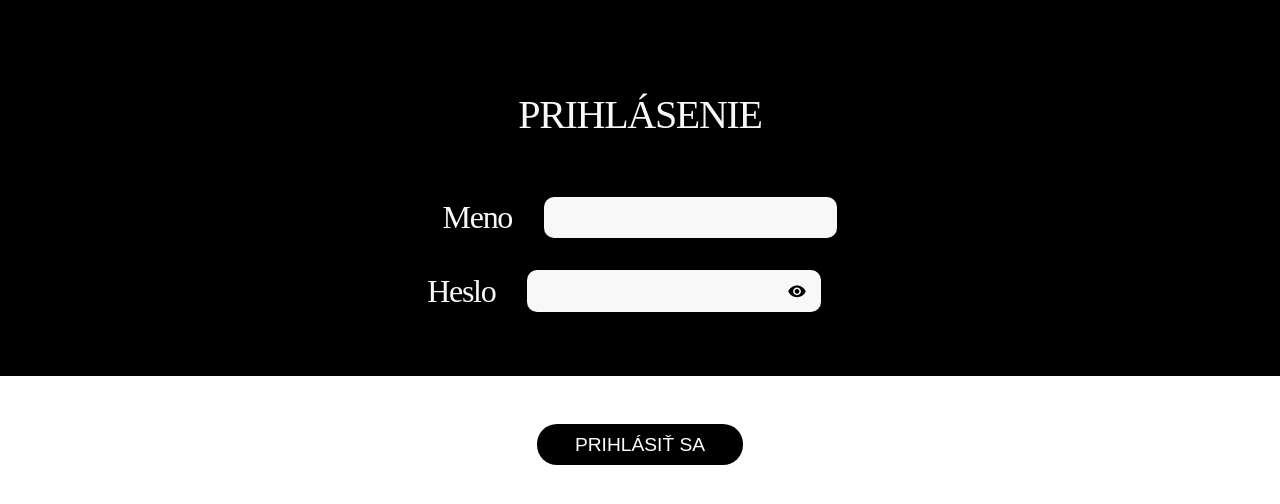
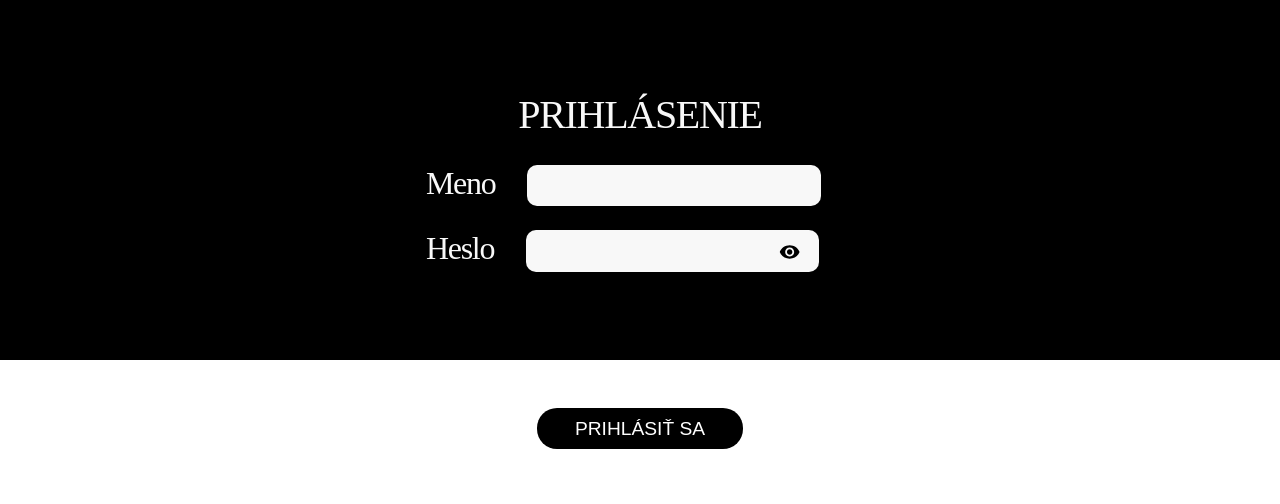
Before and after one commit to MaksymFurmanov/diary_plus, a React (Create React App) app: page /log_in in a window 1280 px wide. Shown: the top 504 px of the page. Built offline with nearby package versions, Linux system fonts and the light colour scheme; a web font is replaced by a local one.

Commit message:
Employees data fetching is done

```diff
--- a/src/App.css
+++ b/src/App.css
@@ -215,15 +215,23 @@ input, select {
     color: black;
 }
 
-.LogInPage .log-in-background div {
+.login-inputs {
     display: flex;
-    margin: 1em 0 0 0;
+    flex-direction: column;
+}
+
+.login-inputs .Input {
+    margin-bottom: 1.5em;
+}
+
+.password {
+    display: flex;
     align-items: center;
 }
 
-.password-eye svg {
-    transform: translate(-3em, 0.7em);
-    width: 1.5em;
+.password svg {
+    transform: translate(-3.5em, -0.7em);
+    width: 1.7em;
 }
 
 .SystemNavigation {
--- a/src/components/MainPages/LogInPage.js
+++ b/src/components/MainPages/LogInPage.js
@@ -26,53 +26,81 @@ const LogInPage = () => {
     const loginResult = async () => {
         try {
             const response = await fetch(
-                `${api}/user/log_in?username=${userForm.login}&password=${userForm.password}`
+                `${api}/user/log-in?username=${userForm.login}&password=${userForm.password}`
             );
             if (response.ok) {
                 const data = await response.json();
                 setUser(data);
                 navigate("/navigation");
             } else {
-                setUserForm(prevState => ({...prevState, wrong: true}));
+                setUserForm(prevState => ({
+                    ...prevState, wrong: true
+                }));
             }
         } catch (e) {
             console.log(e);
         }
     }
 
+/*    const loadEmployees = async () => {
+        try {
+            const response = await fetch(
+                `${api}/employees/load-employees`, {
+                    method: 'POST',
+                    headers: {
+                        'Content-Type': 'application/json'
+                    },
+                    body: JSON.stringify()
+                });
+            if (response.ok) {
+                console.log("OK");
+            } else {
+                console.log("ERROR");
+            }
+        } catch (e) {
+            console.log(e);
+        }
+    }*/
+
     const submitHandler = (e) => {
         e.preventDefault();
+
         loginResult();
     }
 
     return <form onSubmit={submitHandler} className={"LogInPage"}>
-        <div className="log-in-background v-center white-outline">
+        <div className="log-in-background v-center">
             <h1>PRIHLÁSENIE</h1>
+            <div className={"white-outline login-inputs"}>
                 <div>
                     <Input type={"text"}
                            name={"login"}
+                           position={"close"}
                            size={3}
                            value={userForm.login}
                            setter={setUserForm}
-                       state={userForm}>
+                           state={userForm}
+                           autoComplete={"username"}>
                         Meno</Input>
                 </div>
-            <div>
+                <div className={"password"}>
                     <Input type={passwordToggle ? "text" : "password"}
+                           position={"close"}
                            size={3}
                            name={"password"}
                            value={userForm.password}
                            setter={setUserForm}
-                       state={userForm}>
+                           state={userForm}
+                           autoComplete="current-password">
                         Heslo</Input>
-                <button className={"password-eye"}
-                        onClick={(e) =>
+                    <button onClick={(e) =>
                         passwordHandler(e)}>
                         {passwordToggle
                             ? <IoMdEyeOff/>
                             : <IoMdEye/>
                         }
                     </button>
+                </div>
             </div>
         </div>
         <div className={"v-center"}>
--- a/src/data/employees.js
+++ b/src/data/employees.js
@@ -1,13 +1,4 @@
 const employees = [
-    {
-        employee_id: 0,
-        department_id: 2,
-        name: "Maksym Furmanov",
-        position: "Riaditeľ podniku",
-        date_of_birth: "17.03.2004",
-        login: "admin",
-        password: "admin"
-    },
     {
         employee_id: 1,
         department_id: 0,
--- a/src/providers/EmployeesProvider.js
+++ b/src/providers/EmployeesProvider.js
@@ -1,20 +1,44 @@
-import {createContext, useContext, useState} from "react";
-import employeesData from "../data/employees";
+import { createContext, useContext, useEffect, useState} from "react";
+import { useServer } from "./SereverProvider";
 
 const EmployeesContext = createContext(undefined);
 const SetEmployeesContext = createContext(undefined);
 
-const EmployeesProvider = ({children}) => {
-    const [employees, setEmployees] = useState(employeesData);
+const EmployeesProvider = ({ children }) => {
+    const [employees, setEmployees] = useState([]);
+    const api = useServer();
 
-    return <SetEmployeesContext.Provider value={setEmployees}>
-        <EmployeesContext.Provider value={employees}>
-            {children}
-        </EmployeesContext.Provider>
-    </SetEmployeesContext.Provider>
-}
+    useEffect(() => {
+        const fetchEmployees = async () => {
+            try {
+                const response = await fetch(
+                    `${api}/employees/get-employees`
+                );
+                if (response.ok) {
+                    const data = await response.json();
+                    setEmployees(data);
+                } else {
+                    console.log("No employees found");
+                }
+            } catch (e) {
+                console.error("Error fetching employees:",
+                    `${api}/employees/get-employees`, e);
+            }
+        };
+
+        fetchEmployees();
+    }, [api, employees]);
+
+    return (
+        <SetEmployeesContext.Provider value={setEmployees}>
+            <EmployeesContext.Provider value={employees}>
+                {children}
+            </EmployeesContext.Provider>
+        </SetEmployeesContext.Provider>
+    );
+};
 
 export const useEmployees = () => useContext(EmployeesContext);
 export const useSetEmployees = () => useContext(SetEmployeesContext);
 
-export default EmployeesProvider
+export default EmployeesProvider;
```
Also changed, not shown: src/App.js (+4 -4 lines). Lines whose indentation alone changed are shown as unchanged.
